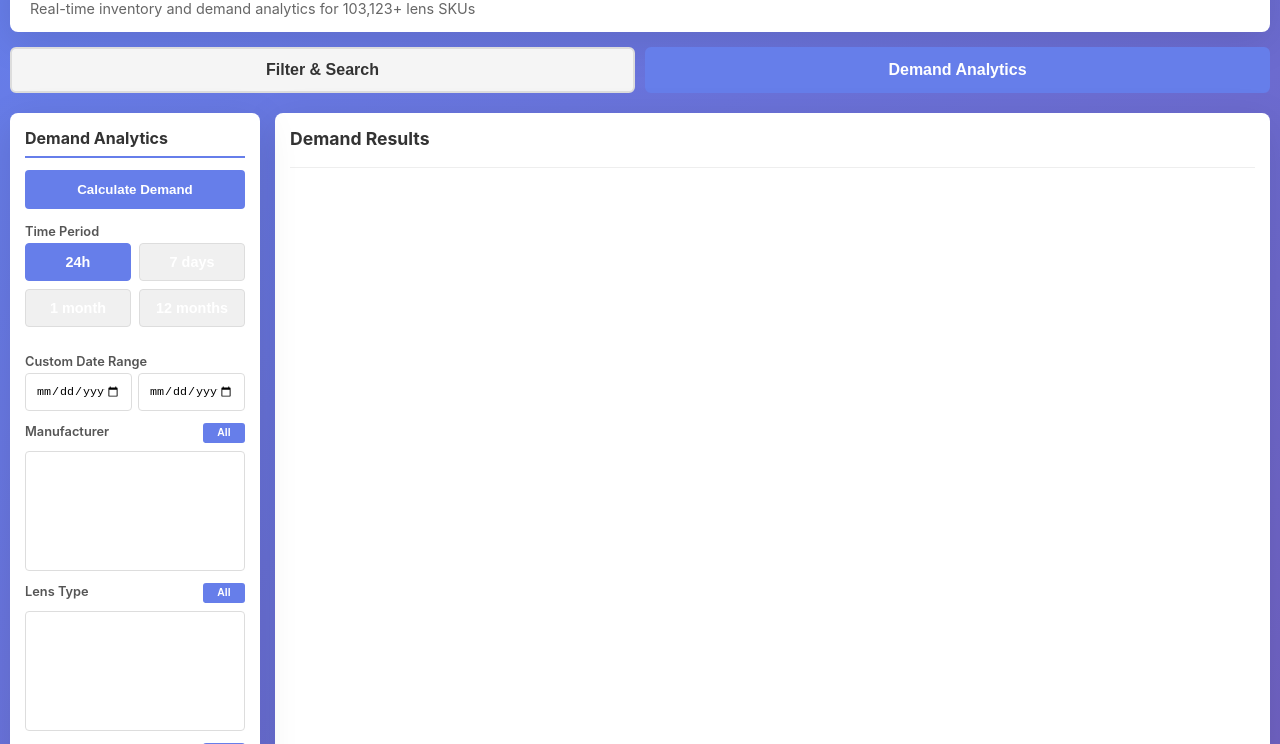
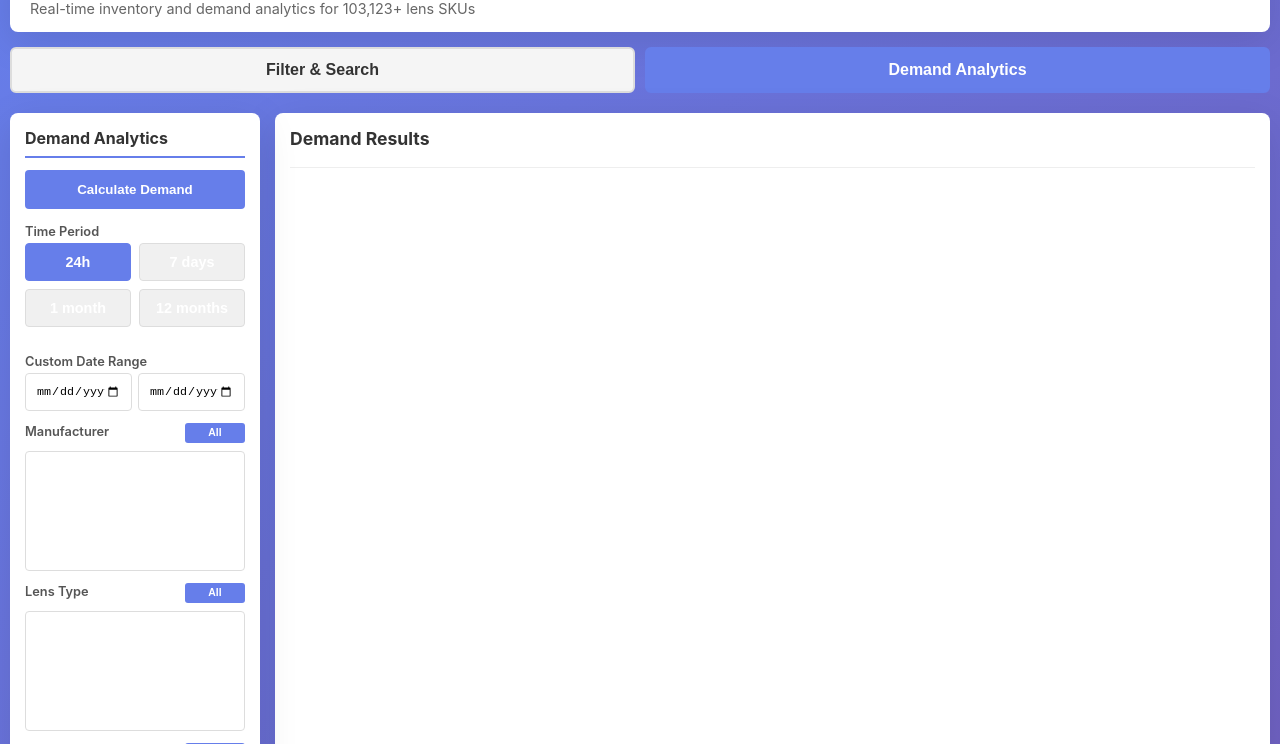
Before and after one commit to kimipdb306-ops/lens-tracker-app, a website: page public/index.html in a window 1280 px wide. Shown: the part 56-800 px from the top of the page. Drawn offline with Linux system fonts and the light colour scheme; no server answers.

Commit message:
Increase All button width to 60px

```diff
--- a/public/index.html
+++ b/public/index.html
@@ -297,7 +297,7 @@
         }
 
         .select-all-btn {
-            width: 42px;
+            width: 60px;
             height: 20px;
             padding: 0;
             font-size: 0.65em;
```
